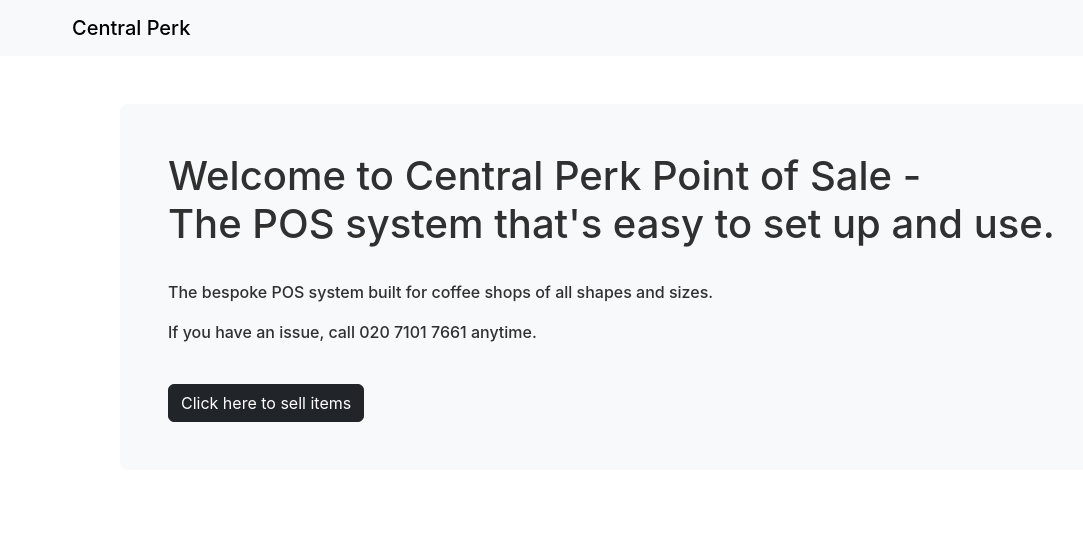
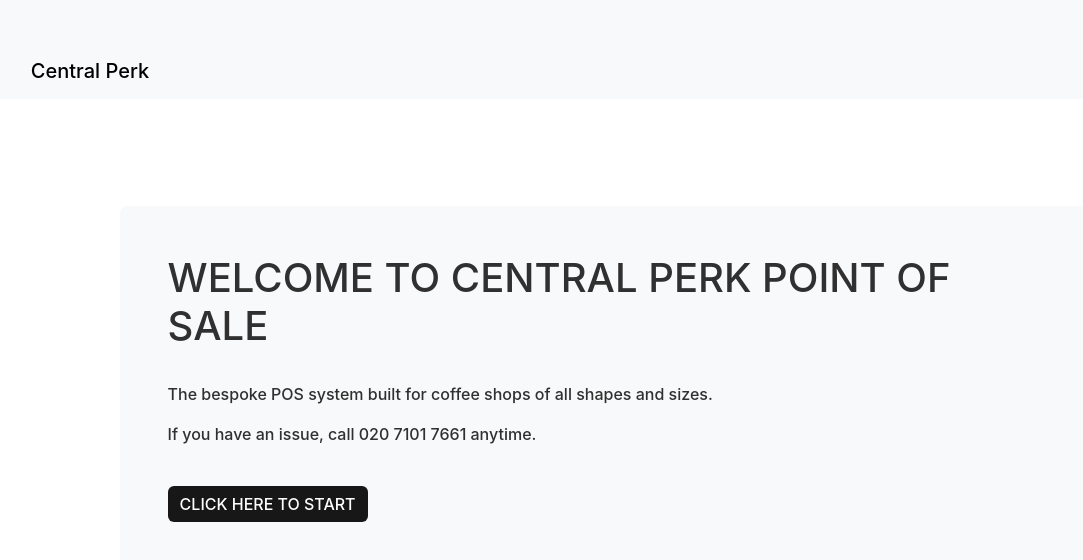
Before and after one commit to louisecchan/central-perk, a React (Create React App) app: page / in a window 1280 px wide. Shown: the top 560 px of the page, without its empty margins (10-1093 px from the left). Built offline with nearby package versions, Linux system fonts and the light colour scheme.

Commit message:
Update CSS Styling

```diff
--- a/src/pages/HomePage.jsx
+++ b/src/pages/HomePage.jsx
@@ -1,24 +1,25 @@
 import React from "react";
 import { Link } from "react-router-dom";
 import MainLayout from "../layouts/MainLayout";
+import "./homePage.css";
 
 function HomePage() {
   return (
     <MainLayout>
+      <div className="container">
         <div className="bg-light p-5 m-5 rounded-3">
-        <h1>
-          Welcome to Central Perk Point of Sale - <br />
-          The POS system that's easy to set up and use.
-        </h1>
+          <h1>Welcome to Central Perk Point of Sale</h1>
           <br />
           <p>
-          The bespoke POS system built for coffee shops of all shapes and sizes.
+            The bespoke POS system built for coffee shops of all shapes and
+            sizes.
           </p>
           <p>If you have an issue, call 020 7101 7661 anytime.</p>
           <br />
-        <Link to="/pos" className="btn btn-dark">
-          Click here to sell items
+          <Link to="/pos" className="btn">
+            Click here to start
           </Link>
+        </div>
       </div>
     </MainLayout>
   );
--- a/src/pages/POSPage.jsx
+++ b/src/pages/POSPage.jsx
@@ -124,7 +124,8 @@
               ref={componentRef}
             />
           </div>
-          <div className="table-responsive p-2 m-3 bg-dark rounded">
+          <div className="container">
+            <div className="table-responsive p-2 m-2 bg-dark rounded">
               <table className="table table-responsive table-dark table-hover">
                 <thead>
                   <tr>
@@ -160,17 +161,20 @@
               </table>
               <h6 className="px-2 text-white">Total Amount: ${totalAmount}</h6>
             </div>
+          </div>
 
+          <div className="print-container">
             <div className="p-2 m-2">
               {totalAmount !== 0 ? (
                 <div>
-                <button className="btn btn-secondary" onClick={handlePrint}>
+                  <button className="btn-print rounded" onClick={handlePrint}>
                     Print Receipt
                   </button>
                 </div>
               ) : (
-              "Please add an item to the cart"
+                <span>&nbsp; Please add an item to the cart</span>
               )}
+            </div>
           </div>
         </div>
       </div>
--- /dev/null
+++ b/src/pages/homePage.css
@@ -0,0 +1,30 @@
+h1 {
+  text-transform: uppercase;
+  font-size: 2.5rem;
+}
+
+.btn {
+  border: none;
+  background-color: rgb(23, 23, 23);
+  color: white;
+  text-transform: uppercase;
+  font-weight: 500;
+}
+
+.btn:hover {
+  border: none !important;
+  background-color: white;
+  color: rgb(23, 23, 23);
+  /* box-shadow: 3px 7px 7px rgba(100, 100, 100, 0.1); */
+  transition: ease 0.3s;
+  -webkit-transition: ease 0.3s;
+  -moz-transition: ease 0.3s;
+  -ms-transition: ease 0.3s;
+  -o-transition: ease 0.3s;
+}
+
+.container {
+  display: flex;
+  justify-content: center;
+  align-content: center;
+}
--- a/src/pages/posPage.css
+++ b/src/pages/posPage.css
@@ -1,3 +1,35 @@
 * {
   font-weight: 500;
 }
+
+.container {
+  margin-top: 2.7rem;
+  margin-left: 1.8rem;
+}
+
+.btn-print {
+  width: 105%;
+  border: none !important;
+  cursor: pointer;
+  padding: 0.4rem 0rem;
+}
+
+.btn-print:hover {
+  border: none !important;
+  background-color: rgb(126, 123, 123);
+  color: white;
+  box-shadow: 3px 7px 7px rgba(100, 100, 100, 0.1);
+  transition: ease 0.3s;
+  -webkit-transition: ease 0.3s;
+  -moz-transition: ease 0.3s;
+  -ms-transition: ease 0.3s;
+  -o-transition: ease 0.3s;
+}
+
+.print-container {
+  margin-left: 2.5rem;
+}
+
+span {
+  padding-left: 1.2rem;
+}
```
Lines whose indentation alone changed are shown as unchanged.
